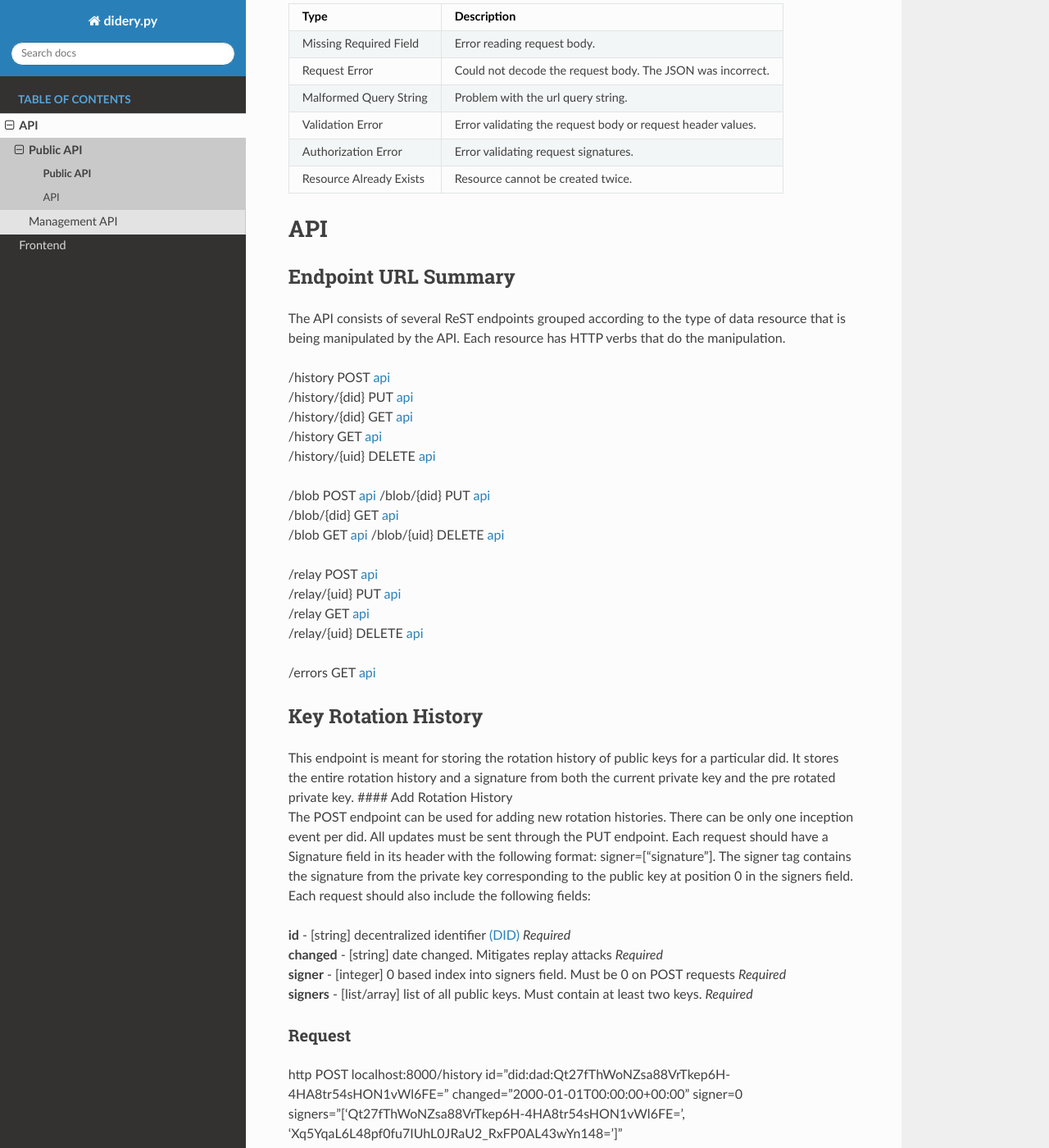
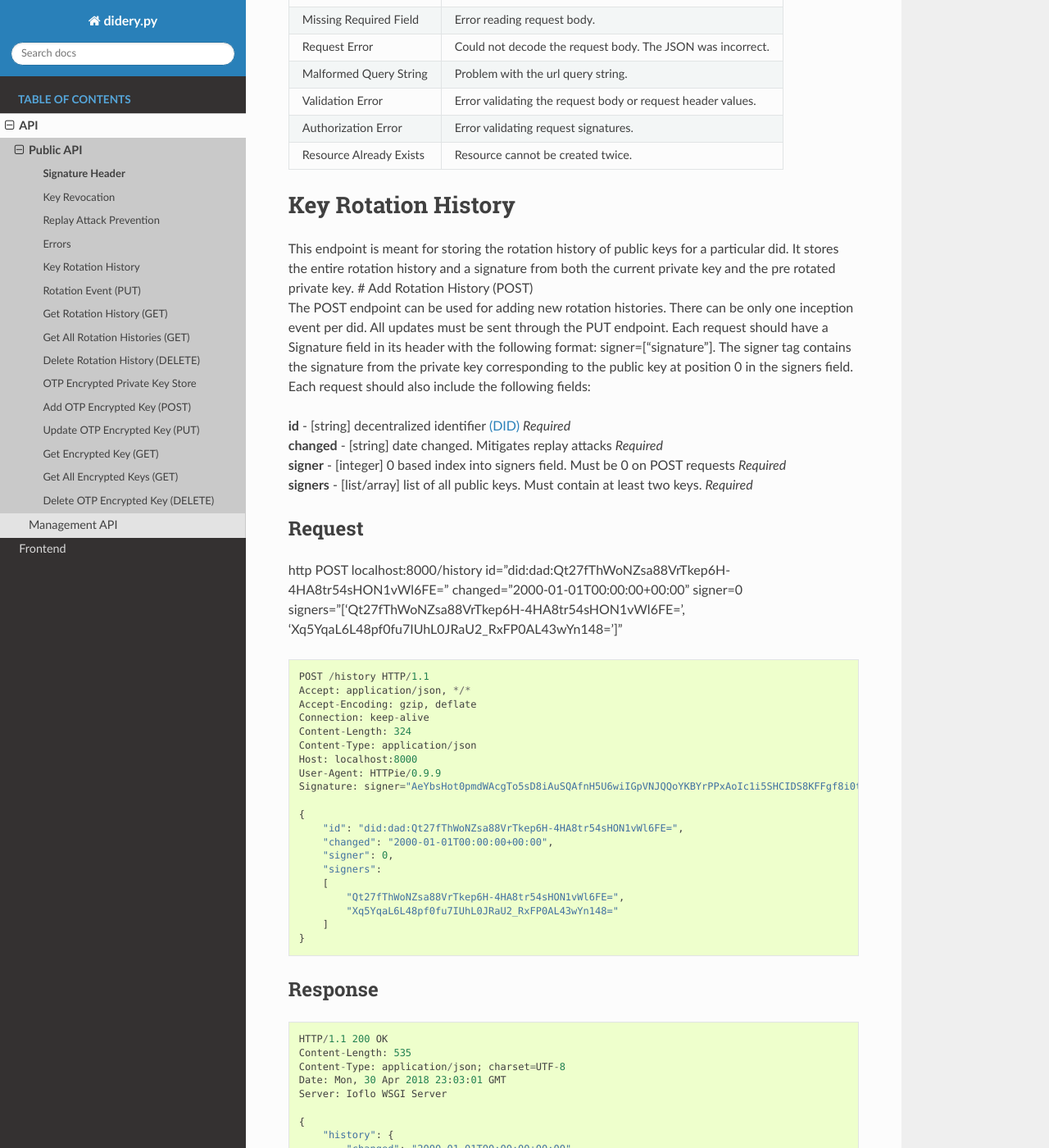
Before and after one commit to reputage/didery, a Sphinx documentation site: the page built from docs/api/public_api/public_api.rst, in a window 1280 px wide and 1400 px high, scrolled down 3005 px. Shown: the whole window at 82% size. Built offline with Sphinx 7.4.7 and the Read the Docs theme 2.0.0, drawn with Linux system fonts in a browser that asks for light colours; some of the changed text lies outside the part shown.

Commit message:
fixed naming for public api so correct titles show on read the docs

```diff
--- a/docs/api/public_api/public_api.rst
+++ b/docs/api/public_api/public_api.rst
@@ -1,8 +1,5 @@
-Public API
-==========
-
 Signature Header
-----------------
+================
 
 didery service requests or responses may require a custom *Signature*
 header that provides one or more signatures of the request/response body
@@ -76,7 +73,7 @@ Example valid *Signature* headers are shown below:
     Signature: signer="B0Qc72RP5IOodsQRQ_s4MKMNe0PIAqwjKsBl4b6lK9co2XPZHLmzQFHWzjA2PvxWso09cEkEHIeet5pjFhLUDg=="; rotation="B0Qc72RP5IOodsQRQ_s4MKMNe0PIAqwjKsBl4b6lK9co2XPZHLmzQFHWzjA2PvxWso09cEkEHIeet5pjFhLUDg=="
 
 Key Revocation
---------------
+==============
 
 For simplicity didery handles key revocation by rotating to the null
 key. This is done by sending a rotation request to the didery server and
@@ -118,7 +115,7 @@ Rotation Event Data
     }
 
 Replay Attack Prevention
-------------------------
+========================
 
 Although all resource write requests are signed by the client and
 therefore can not be created by anyone other than the Keeper of the
@@ -135,7 +132,7 @@ not later than the the *changed* field value of the pre-existing
 resource to be updated.
 
 Errors
-------
+======
 
 The API returns standard HTTP success or error status codes. If an error
 occurs, extra information about what went wrong will be encoded in the
@@ -188,42 +185,13 @@ description.
 | Exists                |                                                    |
 +-----------------------+----------------------------------------------------+
 
-API
-===
-
-Endpoint URL Summary
---------------------
-
-The API consists of several ReST endpoints grouped according to the type
-of data resource that is being manipulated by the API. Each resource has
-HTTP verbs that do the manipulation.
-
-| /history POST `api <#add-rotation-history>`__
-| /history/{did} PUT `api <#rotation-event>`__
-| /history/{did} GET `api <#get-rotation-history>`__
-| /history GET `api <#get-all-rotation-histories>`__
-| /history/{uid} DELETE `api <#delete-rotation-history>`__
-
-| /blob POST `api <#add-otp-encrypted-key>`__ /blob/{did} PUT
-  `api <#update-otp-encrypted-key>`__
-| /blob/{did} GET `api <#get-encrypted-key>`__
-| /blob GET `api <#get-all-encrypted-keys>`__ /blob/{uid} DELETE
-  `api <#delete-otp-encrypted-key>`__
-
-| /relay POST `api <#add-relay-server>`__
-| /relay/{uid} PUT `api <#update-relay-server>`__
-| /relay GET `api <#get-all-relay-servers>`__
-| /relay/{uid} DELETE `api <#delete-relay-server>`__
-
-/errors GET `api <#get-all-errors>`__
-
 Key Rotation History
---------------------
+====================
 
 | This endpoint is meant for storing the rotation history of public keys
   for a particular did. It stores the entire rotation history and a
   signature from both the current private key and the pre rotated
-  private key. #### Add Rotation History
+  private key. # Add Rotation History (POST)
 | The POST endpoint can be used for adding new rotation histories. There
   can be only one inception event per did. All updates must be sent
   through the PUT endpoint. Each request should have a Signature field
@@ -385,8 +353,8 @@ Response
         ]
     }
 
-Get Rotation History
-^^^^^^^^^^^^^^^^^^^^
+Get Rotation History (GET)
+==========================
 
 Request
 '''''''
@@ -436,8 +404,8 @@ Response
         ]
     }
 
-Get All Rotation Histories
-^^^^^^^^^^^^^^^^^^^^^^^^^^
+Get All Rotation Histories (GET)
+================================
 
 Request
 '''''''
@@ -506,8 +474,8 @@ Response
         }]
     }
 
-Delete Rotation History
-^^^^^^^^^^^^^^^^^^^^^^^
+Delete Rotation History (DELETE)
+================================
 
 To comply with GDPR a delete history option is provided. In order to
 prevent bad actors from deleting the database a signature using the
@@ -570,7 +538,7 @@ Response
     }
 
 OTP Encrypted Private Key Store
--------------------------------
+===============================
 
 This endpoint stores one time pad(otp) encrypted private keys for later
 recovery if a key is lost. The resources are identified by their
@@ -689,8 +657,8 @@ Response
         "id": "did:dad:Qt27fThWoNZsa88VrTkep6H-4HA8tr54sHON1vWl6FE="
     }
 
-Get Encrypted Key
-^^^^^^^^^^^^^^^^^
+Get Encrypted Key (GET)
+=======================
 
 Request
 '''''''
@@ -724,8 +692,8 @@ Response
         "id": "did:dad:Qt27fThWoNZsa88VrTkep6H-4HA8tr54sHON1vWl6FE="
     }
 
-Get All Encrypted Keys
-^^^^^^^^^^^^^^^^^^^^^^
+Get All Encrypted Keys (GET)
+============================
 
 Request
 '''''''
@@ -777,8 +745,8 @@ Response
         ]
     }
 
-Delete OTP Encrypted Key
-^^^^^^^^^^^^^^^^^^^^^^^^
+Delete OTP Encrypted Key (DELETE)
+=================================
 
 To comply with GDPR a delete otp blob option is provided. In order to
 prevent bad actors from deleting the database a signature using the
```
Also changed, not shown: other parts of docs/api/public_api/public_api.rst (+6 -6 lines), docs/api/public_api/public_api.md (+16 -43 lines).
